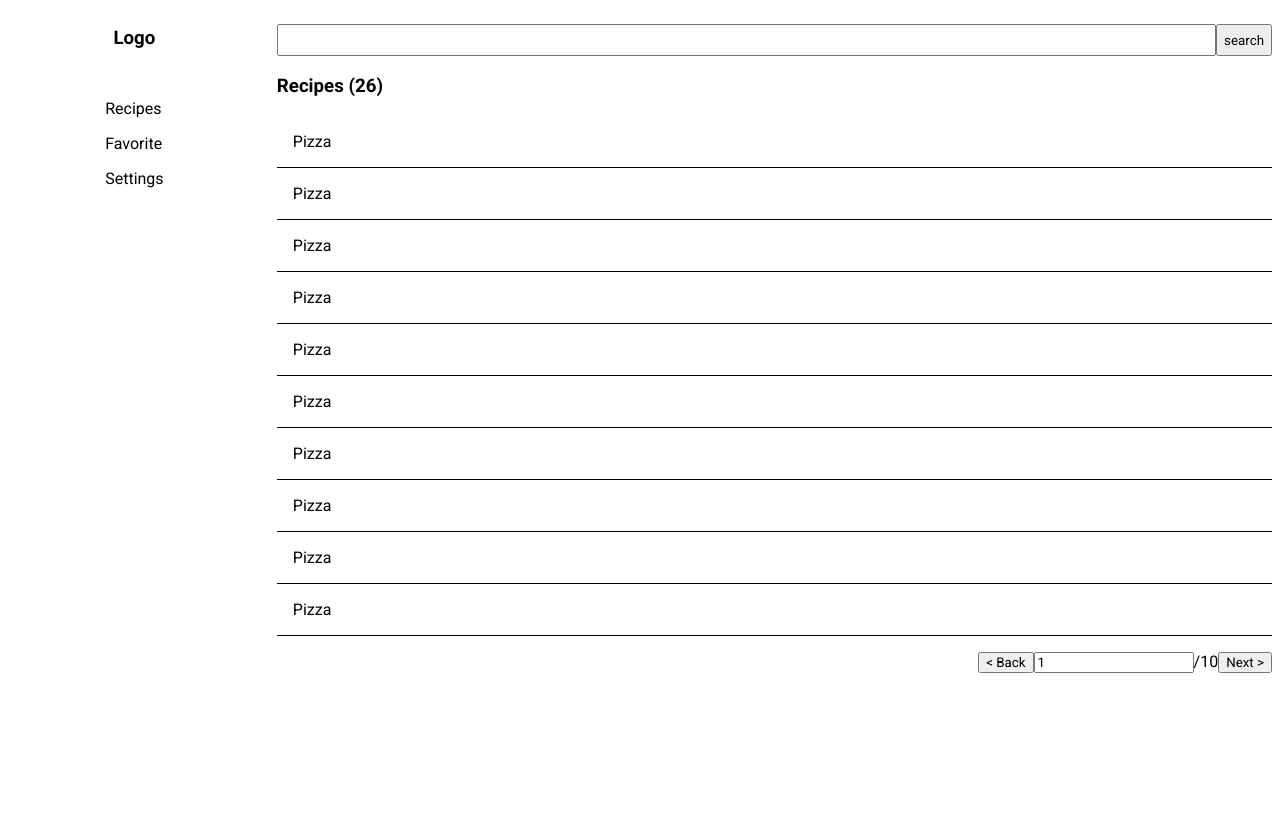
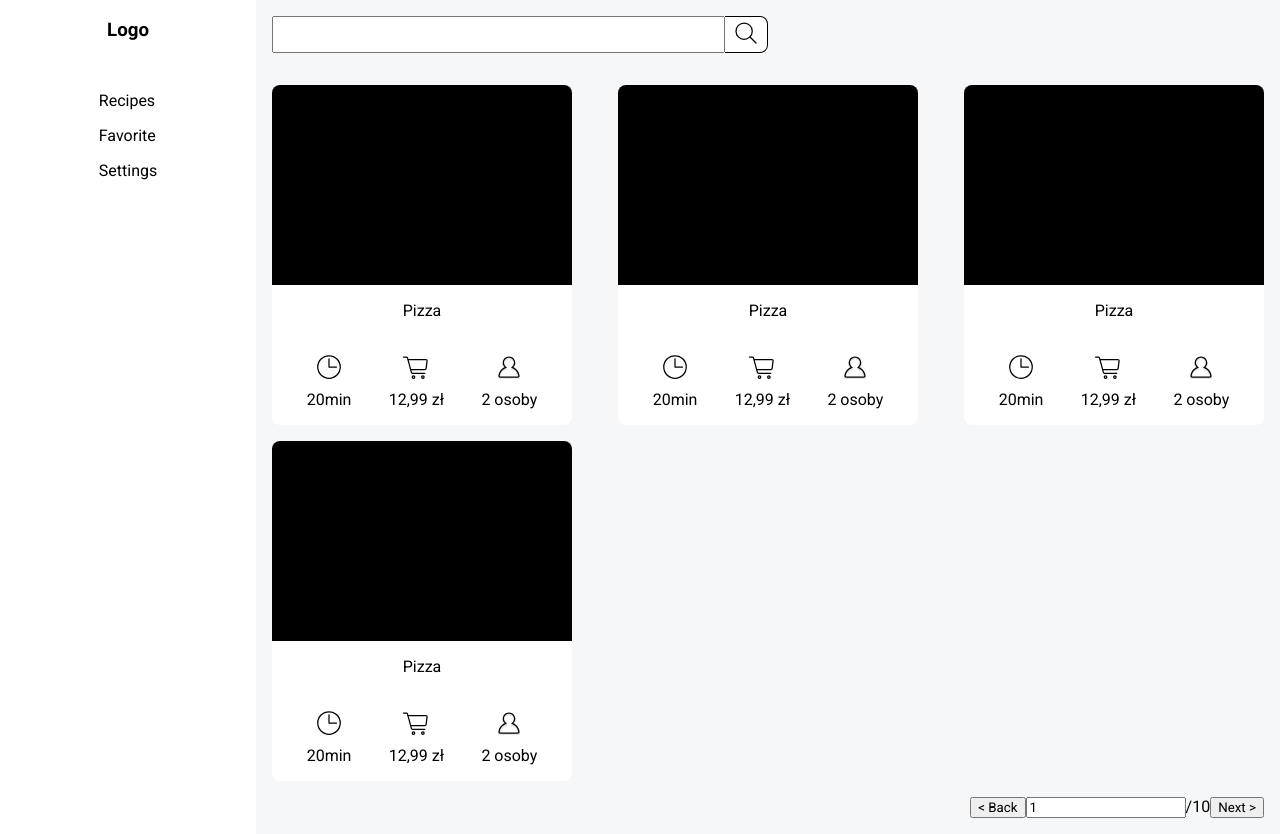
Before and after one commit to erski1525/recipe-web-app, a Vue app: page /recipes in a window 1280 px wide. Before the commit the page ends 800 px from the top, so only its background shows below. Built offline with nearby package versions, Linux system fonts and the light colour scheme.

Commit message:
add recipes styles

```diff
--- a/src/assets/main.css
+++ b/src/assets/main.css
@@ -1,6 +1,15 @@
 * {
     font-family: 'Roboto', sans-serif;
     box-sizing: border-box;
+}
+
+:root{
+    --color-primary: #379777;
+    --color-light: #F5F7F8
+}
+
+body{
+    margin: 0;
 }
 
 ul{
@@ -20,10 +29,18 @@ ul{
 
 .container__content{
     flex: 1;
-    padding-left: 1em;
-    margin-top: 1rem;
+    padding: 1em;
+    background-color: var(--color-light);
+    min-height: 100vh;
+}
 
+.icon__wrapper{
+    display: flex;
+    flex-direction: column;
+    gap: .5rem;
+    align-items: center;
 }
+
 /* || NAV */
 
 .nav{
@@ -34,10 +51,6 @@ ul{
     width: 20%;
 }
 
-.nav__list{
-
-}
-
 .link{
     margin: 1rem 0;
     text-decoration: none;
@@ -45,13 +58,14 @@ ul{
 }
 
 .link:hover{
-    color: gray;
+    color: var(--color-primary);
 }
 
 /* || FORM */
 
 .search{
     display: flex;
+    max-width: 50%;
 }
 
 .search__input{
@@ -60,24 +74,20 @@ ul{
 }
 
 .search__submit{
-
+    background-color: white;
+    border: 1px solid black;
+    border-radius: 0 .5rem .5rem 0;
+    border-left: none;
 }
 
 /* || RECIPES */
 
 .recipes__list{
+    display: flex;
+    flex-wrap: wrap;
+    justify-content: space-between;
 }
 
-.recipes__item{
-    border-bottom: solid 1px black;
-    padding: 1em 1em;
-}
-
-.recipes__item:hover{
-    cursor: pointer;
-    border-color: gray;
-    color: gray;
-}
 
 /* || PAGINATION */
 
@@ -85,3 +95,29 @@ ul{
     display: flex;
     justify-content: end;
 }
+
+/* || RECIPE CARD */
+
+.recipe{
+    min-width: 300px;
+    background-color: #FFF;
+    border-radius: .5rem;
+}
+
+.recipe__img{
+    height: 200px;
+    background-color: black;
+    margin: 1rem 0;
+    border-radius: .5rem .5rem 0 0;
+}
+
+.recipe__title{
+    margin-top: 0;
+    text-align: center;
+}
+
+.recipe__description{
+    padding: 1em;
+    display: flex;
+    justify-content: space-around;
+}
--- /dev/null
+++ b/src/components/icons/CartIcon.vue
@@ -0,0 +1,16 @@
+<template>
+    <svg width="30px" height="30px" viewBox="0 0 24 24" fill="none" xmlns="http://www.w3.org/2000/svg">
+<g clip-path="url(#clip0_15_35)">
+<rect width="24" height="24" fill="white"/>
+<path d="M5.33331 6H19.8672C20.4687 6 20.9341 6.52718 20.8595 7.12403L20.1095 13.124C20.0469 13.6245 19.6215 14 19.1172 14H16.5555H9.44442H7.99998" stroke="#000000" stroke-linejoin="round"/>
+<path d="M2 4H4.23362C4.68578 4 5.08169 4.30341 5.19924 4.74003L8.30076 16.26C8.41831 16.6966 8.81422 17 9.26638 17H19" stroke="#000000" stroke-linecap="round" stroke-linejoin="round"/>
+<circle cx="10" cy="20" r="1" stroke="#000000" stroke-linejoin="round"/>
+<circle cx="17.5" cy="20" r="1" stroke="#000000" stroke-linejoin="round"/>
+</g>
+<defs>
+<clipPath id="clip0_15_35">
+<rect width="24" height="24" fill="white"/>
+</clipPath>
+</defs>
+</svg>
+</template>
--- /dev/null
+++ b/src/components/icons/ClockIcon.vue
@@ -0,0 +1,7 @@
+<template>
+    <svg width="30px" height="30px" viewBox="0 0 24 24" fill="none" xmlns="http://www.w3.org/2000/svg">
+    <rect width="24" height="24" fill="white"/>
+    <circle cx="12" cy="12" r="9" stroke="#000000" stroke-linecap="round" stroke-linejoin="round"/>
+    <path d="M12 5.5V12H18" stroke="#000000" stroke-linecap="round" stroke-linejoin="round"/>
+    </svg>
+</template>
--- /dev/null
+++ b/src/components/icons/PersonIcon.vue
@@ -0,0 +1,24 @@
+<template>
+<svg width="30px" height="30px" viewBox="0 0 24 24" fill="none" xmlns="http://www.w3.org/2000/svg">
+<g clip-path="url(#clip0_15_82)">
+<rect width="24" height="24" fill="white"/>
+<g filter="url(#filter0_d_15_82)">
+<path d="M14.3365 12.3466L14.0765 11.9195C13.9082 12.022 13.8158 12.2137 13.8405 12.4092C13.8651 12.6046 14.0022 12.7674 14.1907 12.8249L14.3365 12.3466ZM9.6634 12.3466L9.80923 12.8249C9.99769 12.7674 10.1348 12.6046 10.1595 12.4092C10.1841 12.2137 10.0917 12.022 9.92339 11.9195L9.6634 12.3466ZM4.06161 19.002L3.56544 18.9402L4.06161 19.002ZM19.9383 19.002L20.4345 18.9402L19.9383 19.002ZM16 8.5C16 9.94799 15.2309 11.2168 14.0765 11.9195L14.5965 12.7737C16.0365 11.8971 17 10.3113 17 8.5H16ZM12 4.5C14.2091 4.5 16 6.29086 16 8.5H17C17 5.73858 14.7614 3.5 12 3.5V4.5ZM7.99996 8.5C7.99996 6.29086 9.79082 4.5 12 4.5V3.5C9.23854 3.5 6.99996 5.73858 6.99996 8.5H7.99996ZM9.92339 11.9195C8.76904 11.2168 7.99996 9.948 7.99996 8.5H6.99996C6.99996 10.3113 7.96342 11.8971 9.40342 12.7737L9.92339 11.9195ZM9.51758 11.8683C6.36083 12.8309 3.98356 15.5804 3.56544 18.9402L4.55778 19.0637C4.92638 16.1018 7.02381 13.6742 9.80923 12.8249L9.51758 11.8683ZM3.56544 18.9402C3.45493 19.8282 4.19055 20.5 4.99996 20.5V19.5C4.70481 19.5 4.53188 19.2719 4.55778 19.0637L3.56544 18.9402ZM4.99996 20.5H19V19.5H4.99996V20.5ZM19 20.5C19.8094 20.5 20.545 19.8282 20.4345 18.9402L19.4421 19.0637C19.468 19.2719 19.2951 19.5 19 19.5V20.5ZM20.4345 18.9402C20.0164 15.5804 17.6391 12.8309 14.4823 11.8683L14.1907 12.8249C16.9761 13.6742 19.0735 16.1018 19.4421 19.0637L20.4345 18.9402Z" fill="#000000"/>
+</g>
+</g>
+<defs>
+<filter id="filter0_d_15_82" x="2.55444" y="3.5" width="18.8911" height="19" filterUnits="userSpaceOnUse" color-interpolation-filters="sRGB">
+<feFlood flood-opacity="0" result="BackgroundImageFix"/>
+<feColorMatrix in="SourceAlpha" type="matrix" values="0 0 0 0 0 0 0 0 0 0 0 0 0 0 0 0 0 0 127 0" result="hardAlpha"/>
+<feOffset dy="1"/>
+<feGaussianBlur stdDeviation="0.5"/>
+<feColorMatrix type="matrix" values="0 0 0 0 0 0 0 0 0 0 0 0 0 0 0 0 0 0 0.1 0"/>
+<feBlend mode="normal" in2="BackgroundImageFix" result="effect1_dropShadow_15_82"/>
+<feBlend mode="normal" in="SourceGraphic" in2="effect1_dropShadow_15_82" result="shape"/>
+</filter>
+<clipPath id="clip0_15_82">
+<rect width="24" height="24" fill="white"/>
+</clipPath>
+</defs>
+</svg>
+</template>
--- /dev/null
+++ b/src/components/icons/SearchIcon.vue
@@ -0,0 +1,14 @@
+<template>
+    <svg width="30px" height="30px" viewBox="0 0 24 24" fill="none" xmlns="http://www.w3.org/2000/svg">
+<g clip-path="url(#clip0_15_152)">
+<rect width="24" height="24" fill="white"/>
+<circle cx="10.5" cy="10.5" r="6.5" stroke="#000000" stroke-linejoin="round"/>
+<path d="M19.6464 20.3536C19.8417 20.5488 20.1583 20.5488 20.3536 20.3536C20.5488 20.1583 20.5488 19.8417 20.3536 19.6464L19.6464 20.3536ZM20.3536 19.6464L15.3536 14.6464L14.6464 15.3536L19.6464 20.3536L20.3536 19.6464Z" fill="#000000"/>
+</g>
+<defs>
+<clipPath id="clip0_15_152">
+<rect width="24" height="24" fill="white"/>
+</clipPath>
+</defs>
+</svg>
+</template>
--- a/src/views/RecipesView.vue
+++ b/src/views/RecipesView.vue
@@ -1,3 +1,9 @@
+<script setup>
+import ClockIcon from '../components/icons/ClockIcon.vue';
+import CartIcon from '../components/icons/CartIcon.vue';
+import PersonIcon from '../components/icons/PersonIcon.vue';
+import SearchIcon from '../components/icons/SearchIcon.vue';
+</script>
 <template>
     <div class="container">
         <nav class="nav">
@@ -21,38 +27,91 @@
         </ul>
         </nav>
         <div class="container__content">
-            <form class="search">
+            <div>
+                <form class="search">
                 <input class="search__input">
-                <button class="search__submit">search</button>
-            </form>
-            <h3>Recipes (26)</h3>
+                <button class="search__submit"><SearchIcon/></button>
+                </form>
             <ul class="recipes__list">
-                <li class="recipes__item">
-                    Pizza
+                <li>
+                    <div class="recipe">
+                        <div class="recipe__img"></div>
+                        <p class="recipe__title">Pizza</p>
+                        <div class="recipe__description">
+                            <div class="icon__wrapper">
+                                <ClockIcon/>
+                                20min
+                            </div>
+                            <div class="icon__wrapper">
+                                <CartIcon/>
+                                12,99 zł
+                            </div>
+                            <div class="icon__wrapper">
+                                <PersonIcon/>
+                                2 osoby
+                            </div>
+                        </div>
+                    </div>
                 </li>
-                <li class="recipes__item">
-                    Pizza
+                <li>
+                    <div class="recipe">
+                        <div class="recipe__img"></div>
+                        <p class="recipe__title">Pizza</p>
+                        <div class="recipe__description">
+                            <div class="icon__wrapper">
+                                <ClockIcon/>
+                                20min
+                            </div>
+                            <div class="icon__wrapper">
+                                <CartIcon/>
+                                12,99 zł
+                            </div>
+                            <div class="icon__wrapper">
+                                <PersonIcon/>
+                                2 osoby
+                            </div>
+                        </div>
+                    </div>
                 </li>
-                <li class="recipes__item">
-                    Pizza
-                </li><li class="recipes__item">
-                    Pizza
-                </li><li class="recipes__item">
-                    Pizza
-                </li><li class="recipes__item">
-                    Pizza
+                <li>
+                    <div class="recipe">
+                        <div class="recipe__img"></div>
+                        <p class="recipe__title">Pizza</p>
+                        <div class="recipe__description">
+                            <div class="icon__wrapper">
+                                <ClockIcon/>
+                                20min
+                            </div>
+                            <div class="icon__wrapper">
+                                <CartIcon/>
+                                12,99 zł
+                            </div>
+                            <div class="icon__wrapper">
+                                <PersonIcon/>
+                                2 osoby
+                            </div>
+                        </div>
+                    </div>
                 </li>
-                <li class="recipes__item">
-                    Pizza
-                </li>
-                <li class="recipes__item">
-                    Pizza
-                </li>
-                <li class="recipes__item">
-                    Pizza
-                </li>
-                <li class="recipes__item">
-                    Pizza
+                <li>
+                    <div class="recipe">
+                        <div class="recipe__img"></div>
+                        <p class="recipe__title">Pizza</p>
+                        <div class="recipe__description">
+                            <div class="icon__wrapper">
+                                <ClockIcon/>
+                                20min
+                            </div>
+                            <div class="icon__wrapper">
+                                <CartIcon/>
+                                12,99 zł
+                            </div>
+                            <div class="icon__wrapper">
+                                <PersonIcon/>
+                                2 osoby
+                            </div>
+                        </div>
+                    </div>
                 </li>
             </ul>
             <div class="pagination">
@@ -63,5 +122,6 @@
                 <button>Next ></button>
             </div>
         </div>
+        </div>
     </div>
 </template>
```
